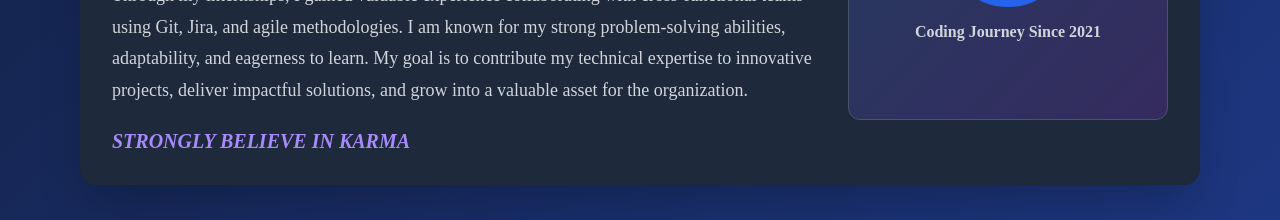
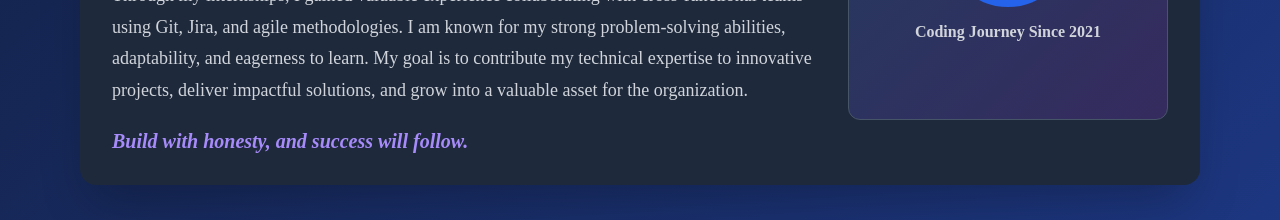
Before and after one commit to AKashAMode/Akash-Portfolio, a React (Vite) app: page / in a window 1280 px wide. Shown: the part 1280-1500 px from the top of the page. Built offline with nearby package versions, Linux system fonts and the light colour scheme.

Commit message:
email changed

```diff
--- a/src/Views/PortfolioPage.jsx
+++ b/src/Views/PortfolioPage.jsx
@@ -251,7 +251,7 @@ const PortfolioPage = () => {
                   Through my internships, I gained valuable experience collaborating with cross-functional teams using Git, Jira, and agile methodologies. I am known for my strong problem-solving abilities, adaptability, and eagerness to learn. My goal is to contribute my technical expertise to innovative projects, deliver impactful solutions, and grow into a valuable asset for the organization.
                 </p>
                 <p className="journey-motto">
-                  STRONGLY BELIEVE IN KARMA
+                  Build with honesty, and success will follow.
                 </p>
               </div>
 
@@ -509,7 +509,7 @@ const PortfolioPage = () => {
                         <Mail className="contact-icon" size={24} />
                         <div className="contact-item-content">
                           <p className="contact-label">EMAIL</p>
-                          <p className="contact-value">hello@imabhishek.online</p>
+                          <p className="contact-value">akashamode80@gmail.com</p>
                         </div>
                       </div>
 
```
